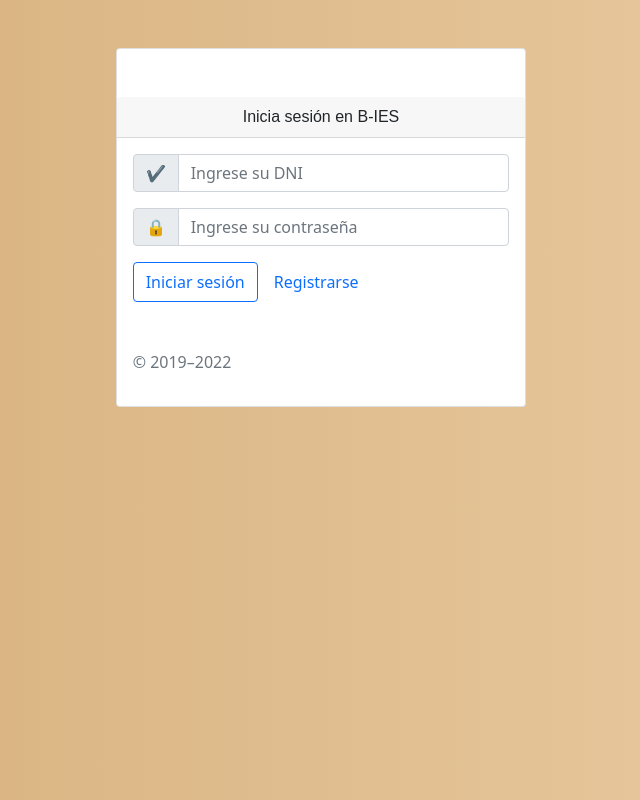
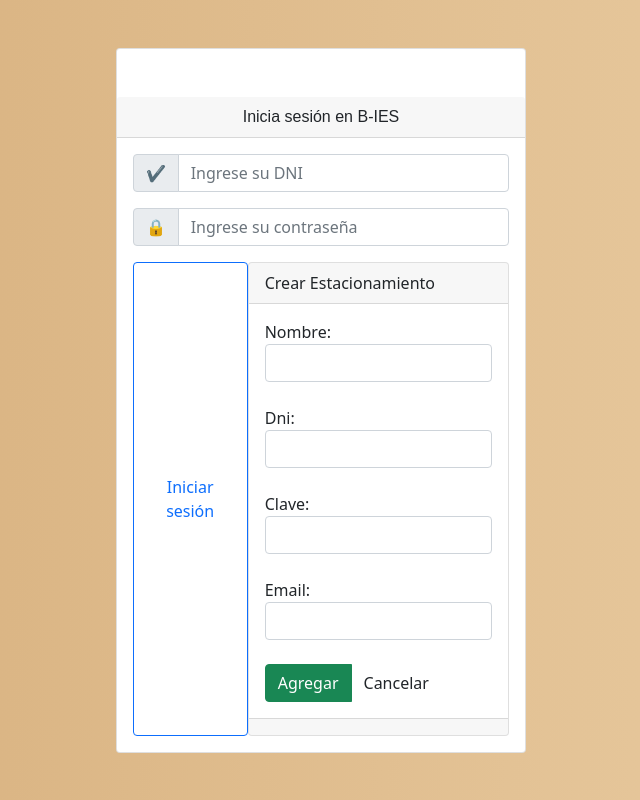
Before and after one commit to JuaniGreco/bies-react, a React (Create React App) app: page /CrearUsuario in a window 1280 px wide. Shown: the whole page, without its empty margins (319-959 px from the left). Built offline with nearby package versions, Linux system fonts and the light colour scheme.

Commit message:
Crear Usuario

```diff
--- a/src/components/CrearUsuario.js
+++ b/src/components/CrearUsuario.js
@@ -1,3 +1,115 @@
-<a>
-    hola!
-</a>
+import React from 'react';
+import { Link } from "react-router-dom";
+import apiCrearUsuario from '../servicios/ApiCrearUsuario';;
+
+class CrearUsuario extends React.Component {
+    constructor(props) {
+        super(props);
+        this.state = {
+            nombre: "",
+            dni: "",
+            clave: "",
+            email: "",
+            errores: []
+        }
+    }
+
+    cambioValor = (e) => {
+        const state = this.state;
+        state[e.target.name] = e.target.value;
+        this.setState({ state, errores: [] });
+    }
+
+    verificarError(elemento) {
+
+        return this.state.errores.indexOf(elemento) !== -1;
+    }
+
+    enviarDatos = (e) => {
+        e.preventDefault();
+        console.log("Formulario enviado");
+
+        const { nombre, dni, clave, email } = this.state;
+        console.log(nombre, dni, clave, email);
+
+        var errores = [];
+        if (!nombre) errores.push("error_nombre");
+        if (!dni) errores.push("error_dni");
+        if (!clave) errores.push("error_clave");
+        if (!email) errores.push("error_email");
+
+        this.setState({ errores: errores });
+        if (errores.length > 0) {
+            return false;
+        }
+        var datosEnviar = { nombre: nombre, dni: dni, clave: clave, email: email };
+
+        fetch(apiCrearUsuario, {
+            method: "POST",
+            body: JSON.stringify(datosEnviar)
+
+        })
+            .then(respuesta => respuesta.json())
+            .then((datosRespuesta) => {
+                console.log(datosRespuesta);
+                this.props.history.push("/");
+            })
+            .catch(console.log)
+    }
+
+
+
+    render() {
+
+        const { nombre, dni, clave, email } = this.state;
+
+        return (<div className="card">
+            <div className="card-header">
+                Crear Estacionamiento
+            </div>
+            <div className="card-body">
+                <form onSubmit={this.enviarDatos} >
+                    <div className="form-group">
+                        <label htmlFor="">Nombre:</label>
+                        <input type="text" name="nombre" onChange={this.cambioValor} minLength={6} maxLength={50} value={nombre} id="nombre" className={((this.verificarError("error_nombre")) ? "is-invalid" : "") + " form-control"} placeholder="" aria-describedby="helpId" />
+                        <small id="helpId" className="invalid-feedback">Ingrese nombre y apellido</small>
+                        <br></br>
+                    </div>
+
+                    <div className="form-group">
+                        <label htmlFor="">Dni:</label>
+                        <input type="text" name="dni" id="dni" onChange={this.cambioValor} minLength={6} maxLength={9} value={dni} className={((this.verificarError("error_dni")) ? "is-invalid" : "") + " form-control"} placeholder="" aria-describedby="helpId" />
+                        <small id="helpId" className="invalid-feedback">Ingrese dni</small>
+                        <br></br>
+                    </div>
+
+                    <div className="form-group">
+                        <label htmlFor="">Clave:</label>
+                        <input type="text" name="clave" id="clave" onChange={this.cambioValor} maxLength={20} value={clave} className={((this.verificarError("error_clave")) ? "is-invalid" : "") + " form-control"} placeholder="" aria-describedby="helpId" />
+                        <small id="helpId" className="invalid-feedback">Ingrese clave</small>
+                        <br></br>
+                    </div>
+
+                    <div className="form-group">
+                        <label htmlFor="">Email:</label>
+                        <input type="text" name="email" id="email" onChange={this.cambioValor} maxLength={60} value={email} className={((this.verificarError("error_email")) ? "is-invalid" : "") + " form-control"} placeholder="" aria-describedby="helpId" />
+                        <small id="helpId" className="invalid-feedback">Ingrese email</small>
+                        <br></br>
+                    </div>
+
+                    <div className="btn-group" role="group" aria-label="">
+                        <button type="submit" className="btn btn-success">Agregar</button>
+                        <Link to={"/"} className="btn btn-cancel">Cancelar</Link>
+
+                    </div>
+                </form>
+
+            </div>
+            <div className="card-footer text-muted">
+
+            </div>
+        </div>);
+    }
+}
+
+export default CrearUsuario;
--- a/src/components/Login.jsx
+++ b/src/components/Login.jsx
@@ -1,5 +1,8 @@
 import React, { useRef } from 'react';
 import '../css/login.css';
+import { BrowserRouter as Router, Switch, Route } from "react-router-dom";
+import CrearUsuario from './CrearUsuario';
+
 
 
 
@@ -82,21 +85,22 @@ export default function Login(props) {
                                 <button
                                     onClick={handleLogin}
                                     className="btn btn-outline-primary">Iniciar sesión</button>
+                                {/* <a className="nav-link" href="">Registrarse</a> */}
 
-                                <a className="nav-link" href="">Registrarse</a>
-
+                                <Router>
+                                    <div>
+                                        <Switch>
+                                            <Route path="/CrearUsuario">
+                                                <CrearUsuario />
+                                            </Route>
+                                        </Switch>
+                                    </div>
+                                </Router>
                             </div>
-
-                            <p className="mt-5 mb-3 text-muted">© 2019–2022</p>
-
-
-
-
-
                         </div>
                     </div>
                 </div>
             </div>
-        </div>
-    )
+            </div>
+            )
 }
```
Also changed, not shown: src/servicios/Api.js (line endings or trailing spaces).
